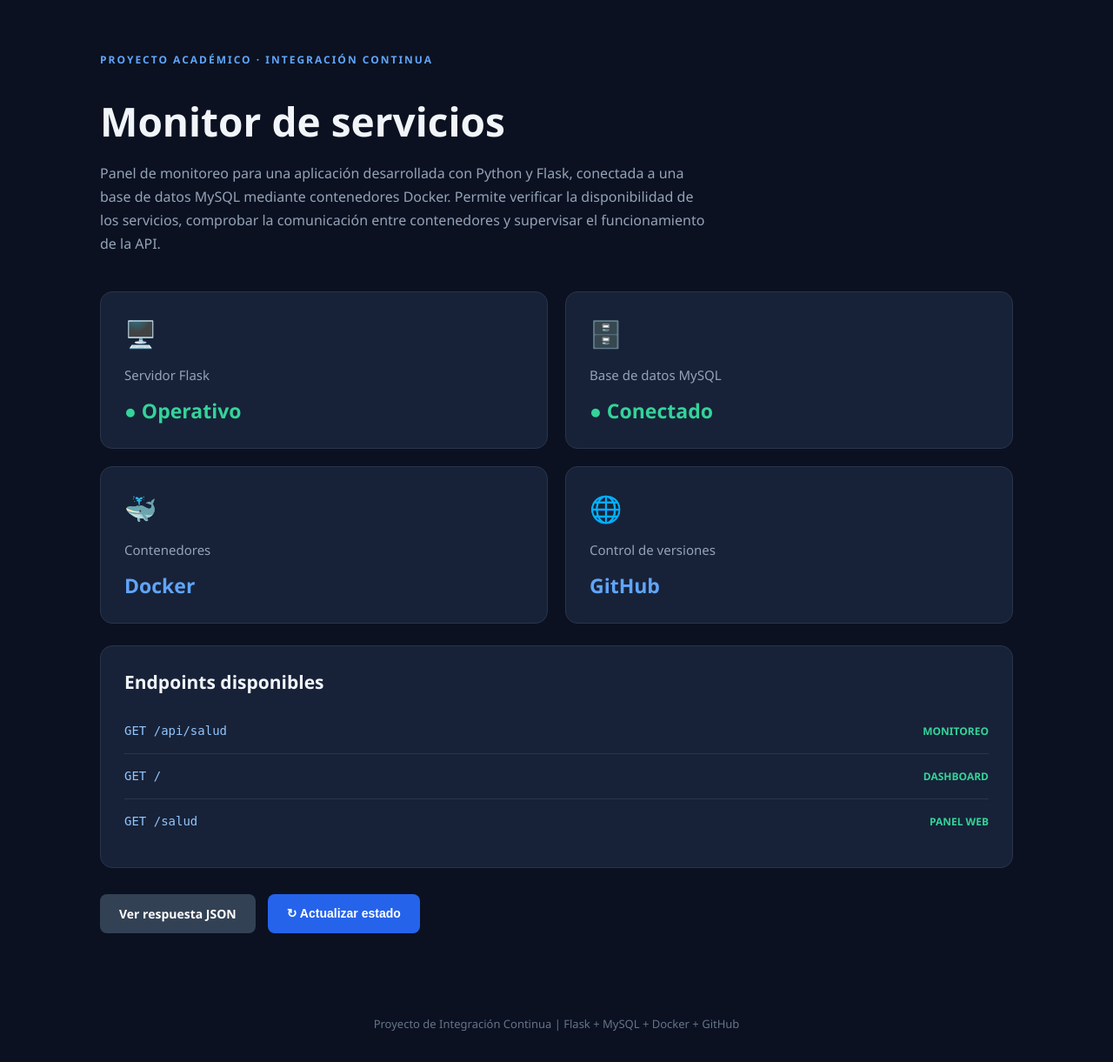
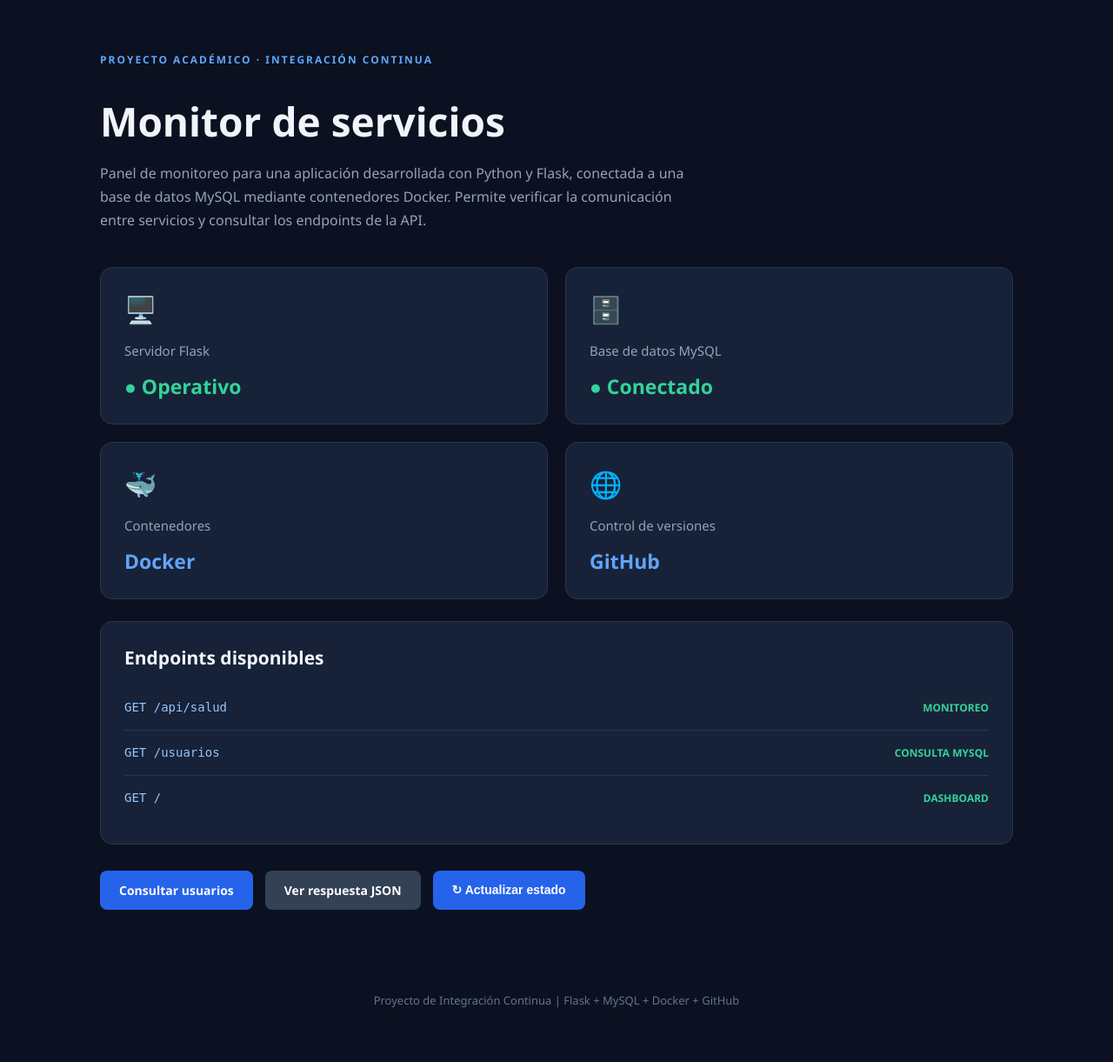
Before and after one commit to jfnc8/proyecto-integracion-continua, a Flask app: page / in a window 1280 px wide. Shown: the part 81-1302 px from the top of the page at 87% size. After the commit the page ends 1239 px from the top, so only its background shows below. Run offline with Flask 3, Linux system fonts and the light colour scheme; data that the repository does not hold is empty.

Commit message:
Restaurar funcionalidad de usuarios en Flask y dashboard

```diff
--- a/app.py
+++ b/app.py
@@ -43,6 +43,25 @@ def salud():
         "mysql": "conectado" if conectado else "desconectado"
     })
 
+@app.route("/usuarios")
+def usuarios():
+    conn = None
+    cursor = None
+    try:
+        conn = get_db()
+        cursor = conn.cursor(dictionary=True)
+        cursor.execute("SELECT * FROM usuarios")
+        datos = cursor.fetchall()
+        return jsonify(datos)
+    except mysql.connector.Error:
+        return jsonify({
+            "error": "No se pudo consultar la base de datos"
+        }), 503
+    finally:
+        if cursor is not None:
+            cursor.close()
+        if conn is not None and conn.is_connected():
+            conn.close()
 
 if __name__ == "__main__":
     app.run(host="0.0.0.0", port=5000)
--- a/templates/index.html
+++ b/templates/index.html
@@ -193,9 +193,8 @@
     Panel de monitoreo para una aplicación desarrollada
     con Python y Flask, conectada a una base de datos
     MySQL mediante contenedores Docker.
-    Permite verificar la disponibilidad de los servicios,
-    comprobar la comunicación entre contenedores
-    y supervisar el funcionamiento de la API.
+    Permite verificar la comunicación entre servicios
+    y consultar los endpoints de la API.
   </p>
 
   <div class="grid">
@@ -233,17 +232,21 @@
     </div>
 
     <div class="endpoint">
-      <code>GET /</code>
-      <span class="method">DASHBOARD</span>
+      <code>GET /usuarios</code>
+      <span class="method">CONSULTA MYSQL</span>
     </div>
 
     <div class="endpoint">
-      <code>GET /salud</code>
-      <span class="method">PANEL WEB</span>
+      <code>GET /</code>
+      <span class="method">DASHBOARD</span>
     </div>
   </div>
 
   <div class="actions">
+    <a href="/usuarios" class="button">
+      Consultar usuarios
+    </a>
+
     <a href="/api/salud" class="button secondary">
       Ver respuesta JSON
     </a>
```
Also changed, not shown: .github/workflows/ci.yml.
